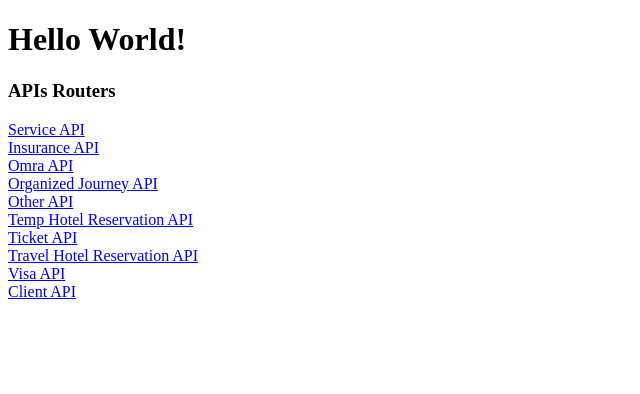
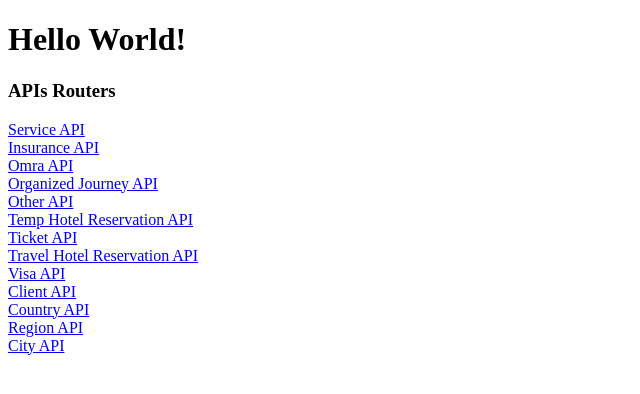
Before and after one commit to AymenSe/Travel-Agency-CRUD-Django, a Django app: page / in a window 1280 px wide. Shown: the top 394 px of the page, without its empty margins (0-640 px from the left). Run offline with Django 3.2, Linux system fonts and the light colour scheme.

Commit message:
Add Country, Region, City APIs

```diff
--- a/home/Templates/index.html
+++ b/home/Templates/index.html
@@ -29,5 +29,11 @@
 <a href="api/v1/visas">Visa API</a>
 <br>
 <a href="api/v1/clients">Client API</a>
+<br>
+<a href="api/v1/countries">Country API</a>
+<br>
+<a href="api/v1/regions">Region API</a>
+<br>
+<a href="api/v1/cities">City API</a>
 
 {% endblock %}
--- a/home/urls.py
+++ b/home/urls.py
@@ -59,10 +59,21 @@ urlpatterns = [
     path('visas/', views.VisaList.as_view(), name="visas"),
     path('visas/<int:pk>/', views.VisaDetail.as_view()),
 
-
     # clients api urls
     path('clients/', views.ClientList.as_view(), name="clients"),
     path('clients/<int:pk>/', views.ClientDetail.as_view()),
+
+    # countries api urls
+    path('countries/', views.CountryList.as_view(), name="countries"),
+    path('countries/<int:pk>/', views.CountryDetail.as_view()),
+
+    # regions api urls
+    path('regions/', views.RegionList.as_view(), name="regions"),
+    path('regions/<int:pk>/', views.RegionDetail.as_view()),
+
+    # cities api urls
+    path('cities/', views.CityList.as_view(), name="cities"),
+    path('cities/<int:pk>/', views.CityDetail.as_view()),
 ]
 
 urlpatterns = format_suffix_patterns(urlpatterns)
--- a/home/views.py
+++ b/home/views.py
@@ -637,6 +637,187 @@ class ClientDetail(APIView):
 # ------------ Fin Client API
 
 
+# # # # # # # # # # # # # # # # # # # # # # # # # # # # # # # # # # # # # # # # # # # # # # # # # #
+# # # # # # # # # # # # # # # # # # # # # # # # # # # # # # # # # # # # # # # # # # # # # # # # # #
+
+# Country API
+class CountryList(APIView):
+    """
+    List all Countrys, or create a new Country.
+    """
+    def get(self, request, format=None):
+        country = Country.objects.filter(is_active=True)
+        serializer = CountrySerializer(country, many=True)
+        return Response(serializer.data)
+
+    def post(self, request, format=None):
+        serializer = CountrySerializer(data=request.data)
+        if serializer.is_valid():
+            serializer.save()
+            return Response(serializer.data, status=status.HTTP_201_CREATED)
+        return Response(serializer.errors, status=status.HTTP_400_BAD_REQUEST)
+
+
+class CountryDetail(APIView):
+    """
+    Retrieve, update or delete a Country instance.
+    """
+    def get_object(self, pk):
+        try:
+            return Country.objects.get(pk=pk)
+        except Country.DoesNotExist:
+            raise Http404
+
+    def get(self, request, pk, format=None):
+        country = self.get_object(pk)
+        if country.is_active == False:
+            content = {'please move along': 'nothing to see here'}
+            return Response(content, status=status.HTTP_404_NOT_FOUND)
+        serializer = CountrySerializer(country)
+        return Response(serializer.data)
+
+    def put(self, request, pk, format=None):
+        country = self.get_object(pk)
+        serializer = CountrySerializer(country, data=request.data)
+        if serializer.is_valid():
+            serializer.save()
+            return Response(serializer.data)
+        return Response(serializer.errors, status=status.HTTP_400_BAD_REQUEST)
+
+    def delete(self, request, pk, format=None):
+        country = self.get_object(pk)
+        if country.is_active == True:
+            country.is_active = False
+            country.save()
+        serializer = CountrySerializer(country, data=request.data)
+        if serializer.is_valid():
+            serializer.save()
+        print(serializer.data)
+        return Response(status=status.HTTP_204_NO_CONTENT)
+
+# ------------ Fin Country API
+
+
+# # # # # # # # # # # # # # # # # # # # # # # # # # # # # # # # # # # # # # # # # # # # # # # # # #
+# # # # # # # # # # # # # # # # # # # # # # # # # # # # # # # # # # # # # # # # # # # # # # # # # #
+
+# Region API
+class RegionList(APIView):
+    """
+    List all Regions, or create a new Region.
+    """
+    def get(self, request, format=None):
+        region = Region.objects.filter(is_active=True)
+        serializer = RegionSerializer(region, many=True)
+        return Response(serializer.data)
+
+    def post(self, request, format=None):
+        serializer = RegionSerializer(data=request.data)
+        if serializer.is_valid():
+            serializer.save()
+            return Response(serializer.data, status=status.HTTP_201_CREATED)
+        return Response(serializer.errors, status=status.HTTP_400_BAD_REQUEST)
+
+
+class RegionDetail(APIView):
+    """
+    Retrieve, update or delete a Region instance.
+    """
+    def get_object(self, pk):
+        try:
+            return Region.objects.get(pk=pk)
+        except Region.DoesNotExist:
+            raise Http404
+
+    def get(self, request, pk, format=None):
+        region = self.get_object(pk)
+        if region.is_active == False:
+            content = {'please move along': 'nothing to see here'}
+            return Response(content, status=status.HTTP_404_NOT_FOUND)
+        serializer = RegionSerializer(region)
+        return Response(serializer.data)
+
+    def put(self, request, pk, format=None):
+        region = self.get_object(pk)
+        serializer = RegionSerializer(region, data=request.data)
+        if serializer.is_valid():
+            serializer.save()
+            return Response(serializer.data)
+        return Response(serializer.errors, status=status.HTTP_400_BAD_REQUEST)
+
+    def delete(self, request, pk, format=None):
+        region = self.get_object(pk)
+        if region.is_active == True:
+            region.is_active = False
+            region.save()
+        serializer = RegionSerializer(region, data=request.data)
+        if serializer.is_valid():
+            serializer.save()
+        print(serializer.data)
+        return Response(status=status.HTTP_204_NO_CONTENT)
+
+# ------------ Fin Region API
+
+
+# # # # # # # # # # # # # # # # # # # # # # # # # # # # # # # # # # # # # # # # # # # # # # # # # #
+# # # # # # # # # # # # # # # # # # # # # # # # # # # # # # # # # # # # # # # # # # # # # # # # # #
+
+# City API
+class CityList(APIView):
+    """
+    List all Citys, or create a new City.
+    """
+    def get(self, request, format=None):
+        city = City.objects.filter(is_active=True)
+        serializer = CitySerializer(city, many=True)
+        return Response(serializer.data)
+
+    def post(self, request, format=None):
+        serializer = CitySerializer(data=request.data)
+        if serializer.is_valid():
+            serializer.save()
+            return Response(serializer.data, status=status.HTTP_201_CREATED)
+        return Response(serializer.errors, status=status.HTTP_400_BAD_REQUEST)
+
+
+class CityDetail(APIView):
+    """
+    Retrieve, update or delete a City instance.
+    """
+    def get_object(self, pk):
+        try:
+            return City.objects.get(pk=pk)
+        except City.DoesNotExist:
+            raise Http404
+
+    def get(self, request, pk, format=None):
+        city = self.get_object(pk)
+        if city.is_active == False:
+            content = {'please move along': 'nothing to see here'}
+            return Response(content, status=status.HTTP_404_NOT_FOUND)
+        serializer = CitySerializer(city)
+        return Response(serializer.data)
+
+    def put(self, request, pk, format=None):
+        city = self.get_object(pk)
+        serializer = CitySerializer(city, data=request.data)
+        if serializer.is_valid():
+            serializer.save()
+            return Response(serializer.data)
+        return Response(serializer.errors, status=status.HTTP_400_BAD_REQUEST)
+
+    def delete(self, request, pk, format=None):
+        city = self.get_object(pk)
+        if city.is_active == True:
+            city.is_active = False
+            city.save()
+        serializer = CitySerializer(city, data=request.data)
+        if serializer.is_valid():
+            serializer.save()
+        print(serializer.data)
+        return Response(status=status.HTTP_204_NO_CONTENT)
+
+# ------------ Fin City API
 
 # class InsuranceViewSet(ModelViewSet):
 #     queryset = Insurance.objects.all()
```
Also changed, not shown: home/models.py (+6 -1 lines), home/serializers.py (+15 -0 lines), db.sqlite3, home/migrations/0001_initial.py (added), home/migrations/__init__.py (added).
